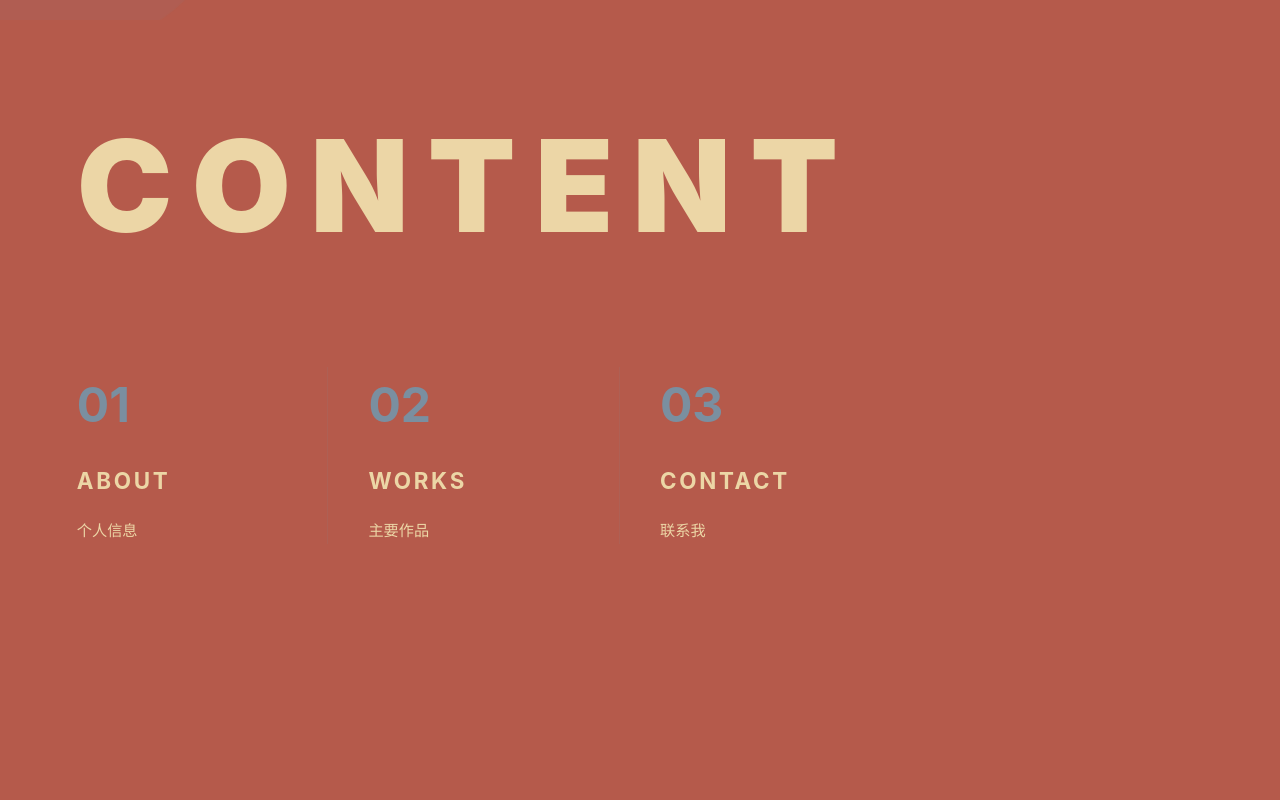
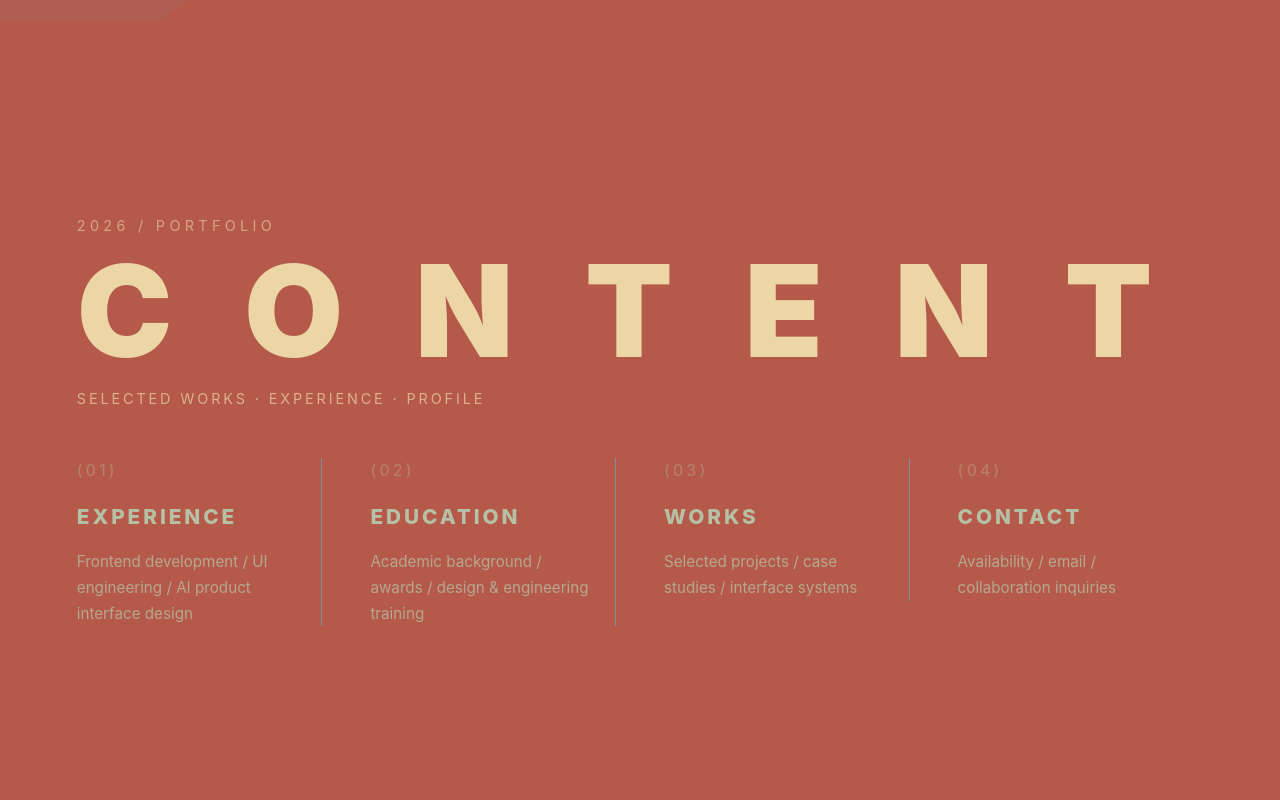
Before and after one commit to upp-down/portfolio2, a plain HTML site: page index.html in a window 1280 px wide. Shown: the part 780-1580 px from the top of the page. Drawn offline with Linux system fonts and the light colour scheme.

Commit message:
refactor: 目录页重构为 Magazine System 杂志风格
HTML:
- 新增 kicker (2026 / PORTFOLIO) + subtitle 装饰行
- 标题 C O N T E N T 字间距加大
- 4 列网格：(01)EXPERIENCE / (02)EDUCATION / (03)WORKS / (04)CONTACT
- 条目改为 <a> 标签，可点击跳转

CSS:
- 标题 clamp(4rem, 10vw, 12rem)，letter-spacing 0.18em
- 编号 (01) 小字 opacity 0.4，标题 1.3rem/800weight
- 列间 var(--divider) 竖线分隔
- hover: 标题 translateX(6px) + 编号变绿
- 移动端单列 + 底部分隔线

JS:
- 移除已废弃的 contentsObserver 代码

```diff
--- a/css/style.css
+++ b/css/style.css
@@ -811,151 +811,117 @@ a {
   }
 }
 
-/* ========================================
-   CONTENTS — Editorial Magazine Grid Section (REFINED)
-   ======================================== */
+/* ===== CONTENTS - MAGAZINE SYSTEM ===== */
+
 .contents-section {
-  height: 100vh;
-  background-color: var(--bg-primary);
+  min-height: 100vh;
+  background: var(--bg-primary);
   display: flex;
   flex-direction: column;
-  overflow: hidden;
   justify-content: center;
+  padding: 6vh 6vw;
 }
 
-/* 上半区：CONTENT 大标题 */
-.contents__header {
-  flex: 0.9;
-  display: flex;
-  align-items: center;
-  padding: 0 6vw 2vh;
+/* HEADER */
+.contents-header {
+  margin-bottom: 6vh;
 }
 
-.contents__heading {
-  font-size: clamp(4rem, 10vw, 11rem);
-  font-weight: 900;
-  letter-spacing: 0.15em;
-  color: var(--text-primary);
-  line-height: 1;
-  mix-blend-mode: normal;
+.contents-kicker {
+  font-size: 0.9rem;
+  letter-spacing: 0.3em;
+  opacity: 0.6;
+  margin-bottom: 1rem;
 }
 
-/* 入场：淡入滑下 */
-.contents__heading.js-contents-anim {
-  opacity: 0;
-  transform: translateY(-20px);
+.contents-title {
+  font-size: clamp(4rem, 10vw, 12rem);
+  font-weight: 900;
+  letter-spacing: 0.18em;
+  line-height: 0.9;
+  margin: 0;
 }
 
-.contents__heading.js-contents-anim.is-contents-visible {
-  animation: contentsHeadingIn 0.8s var(--ease-out) forwards;
+.contents-subtitle {
+  margin-top: 1.2rem;
+  font-size: 0.9rem;
+  letter-spacing: 0.2em;
+  opacity: 0.7;
 }
 
-@keyframes contentsHeadingIn {
-  0% {
-    opacity: 0;
-    transform: translateY(-20px);
+/* GRID */
+.contents-grid {
+  display: grid;
+  grid-template-columns: repeat(4, 1fr);
+  gap: 3rem;
+  align-items: start;
+}
+
+/* ITEM */
+.contents-item {
+  display: flex;
+  flex-direction: column;
+  gap: 1rem;
+  padding-right: 1.5rem;
+  border-right: 1px solid var(--divider);
+}
+
+.contents-item:last-child {
+  border-right: none;
+}
+
+/* NUMBER */
+.contents-num {
+  font-size: 1rem;
+  opacity: 0.4;
+  letter-spacing: 0.2em;
+}
+
+/* TITLE */
+.contents-heading {
+  font-size: 1.3rem;
+  font-weight: 800;
+  letter-spacing: 0.14em;
+  text-transform: uppercase;
+}
+
+/* DESCRIPTION */
+.contents-desc {
+  font-size: 0.95rem;
+  line-height: 1.7;
+  opacity: 0.75;
+  max-width: 220px;
+}
+
+/* HOVER - EDITORIAL STYLE */
+@media (hover: hover) {
+  .contents-item:hover .contents-heading {
+    transform: translateX(6px);
+    transition: 0.4s ease;
   }
-  100% {
-    opacity: 1;
-    transform: none;
+
+  .contents-item:hover .contents-num {
+    opacity: 0.8;
+    color: var(--accent);
+    transition: 0.3s ease;
   }
 }
 
-/* 下半区：GRID LAYOUT */
-.contents__body {
-  flex: 1.1;
-  display: flex;
-  padding: 0 6vw 6vh;
-}
-
-.contents-grid {
-  width: 100%;
-  display: grid;
-  grid-template-columns: repeat(4, 1fr);
-  gap: 2.5rem;
-  align-items: start;
-}
-
-.contents-col {
-  display: flex;
-  flex-direction: column;
-  gap: 1.2rem;
-  padding-right: 1rem;
-  border-right: 1px solid rgba(122, 143, 160, 0.12);
-}
-
-.contents-col:last-child {
-  border-right: none;
-}
-
-.contents-number {
-  font-size: 3rem;
-  font-weight: 700;
-  color: var(--divider);
-  opacity: 0;
-  animation: fadeUp 0.6s var(--ease-out) forwards;
-}
-
-.contents-title {
-  font-size: 1.4rem;
-  font-weight: 700;
-  letter-spacing: 0.12em;
-  text-transform: uppercase;
-  color: var(--text-primary);
-  opacity: 0;
-  animation: fadeUp 0.7s var(--ease-out) forwards;
-}
-
-.contents-desc {
-  font-size: 0.95rem;
-  line-height: 1.7;
-  color: var(--text-primary);
-  opacity: 0.75;
-  max-width: 220px;
-  animation: fadeUp 0.8s var(--ease-out) forwards;
-}
-
-/* hover micro interaction */
-@media (hover: hover) {
-  .contents-col:hover .contents-title {
-    transform: translateX(6px);
-    transition: transform 0.4s var(--ease-jelly);
-  }
-
-  .contents-col:hover .contents-number {
-    color: var(--accent);
-    transform: scale(1.05);
-    transition: all 0.4s var(--ease-jelly);
-  }
-}
-
-/* responsive */
-@media (max-width: 767px) {
-  .contents__header {
-    padding: 0 1.25rem;
-  }
-
-  .contents__heading {
-    font-size: 15vw;
-  }
-
-  .contents__body {
-    padding: 0 1.25rem 4vh;
-  }
-
+/* MOBILE */
+@media (max-width: 768px) {
   .contents-grid {
     grid-template-columns: 1fr;
     gap: 2rem;
   }
 
-  .contents-col {
+  .contents-item {
     border-right: none;
-    border-bottom: 1px solid rgba(122, 143, 160, 0.12);
+    border-bottom: 1px solid var(--divider);
     padding-bottom: 1.5rem;
   }
 
-  .contents-desc {
-    max-width: 100%;
+  .contents-title {
+    font-size: 3.5rem;
   }
 }
 /* ========================================
--- a/index.html
+++ b/index.html
@@ -41,34 +41,38 @@
        目录页开始 — Contents
        ========================================== -->
   <section class="contents-section" id="contents">
-    <!-- 上半区：大标题 -->
-    <div class="contents__header">
-      <h2 class="contents__heading js-contents-anim">CONTENT</h2>
+
+    <!-- HEADER / MAGAZINE TITLE -->
+    <div class="contents-header">
+      <div class="contents-kicker">2026 / PORTFOLIO</div>
+      <h1 class="contents-title">C O N T E N T</h1>
+      <div class="contents-subtitle">SELECTED WORKS · EXPERIENCE · PROFILE</div>
     </div>
 
-    <!-- 下半区：GRID LAYOUT -->
-    <div class="contents__body">
-      <div class="contents-grid">
-        <!-- 列1：个人信息 -->
-        <a href="#about" class="contents-col">
-          <span class="contents-number">01</span>
-          <span class="contents-title">ABOUT</span>
-          <span class="contents-desc">个人信息</span>
-        </a>
-        <!-- 列2：主要作品 -->
-        <a href="#works" class="contents-col">
-          <span class="contents-number">02</span>
-          <span class="contents-title">WORKS</span>
-          <span class="contents-desc">主要作品</span>
-        </a>
-        <!-- 列3：联系我 -->
-        <a href="#contact" class="contents-col">
-          <span class="contents-number">03</span>
-          <span class="contents-title">CONTACT</span>
-          <span class="contents-desc">联系我</span>
-        </a>
-      </div>
+    <!-- GRID SYSTEM -->
+    <div class="contents-grid">
+      <a href="#experience" class="contents-item">
+        <div class="contents-num">(01)</div>
+        <div class="contents-heading">EXPERIENCE</div>
+        <div class="contents-desc">Frontend development / UI engineering / AI product interface design</div>
+      </a>
+      <a href="#education" class="contents-item">
+        <div class="contents-num">(02)</div>
+        <div class="contents-heading">EDUCATION</div>
+        <div class="contents-desc">Academic background / awards / design &amp; engineering training</div>
+      </a>
+      <a href="#works" class="contents-item">
+        <div class="contents-num">(03)</div>
+        <div class="contents-heading">WORKS</div>
+        <div class="contents-desc">Selected projects / case studies / interface systems</div>
+      </a>
+      <a href="#contact" class="contents-item">
+        <div class="contents-num">(04)</div>
+        <div class="contents-heading">CONTACT</div>
+        <div class="contents-desc">Availability / email / collaboration inquiries</div>
+      </a>
     </div>
+
   </section>
   <!-- 目录页结束 -->
 
--- a/js/script.js
+++ b/js/script.js
@@ -100,28 +100,6 @@
     });
   }
 
-  // ── Contents Section Observer (threshold 0.3, once) ──
-  if ('IntersectionObserver' in window) {
-    var contentsObserver = new IntersectionObserver(function (entries) {
-      entries.forEach(function (entry) {
-        if (entry.isIntersecting) {
-          entry.target.classList.add('is-contents-visible');
-          contentsObserver.unobserve(entry.target);
-        }
-      });
-    }, {
-      threshold: 0.3
-    });
-
-    document.querySelectorAll('.js-contents-anim').forEach(function (el) {
-      contentsObserver.observe(el);
-    });
-  } else {
-    document.querySelectorAll('.js-contents-anim').forEach(function (el) {
-      el.classList.add('is-contents-visible');
-    });
-  }
-
   // ── Card Interaction: clear transform after entry animation ──
   document.querySelectorAll('.card').forEach(function (card) {
     card.addEventListener('animationend', function (e) {
```
